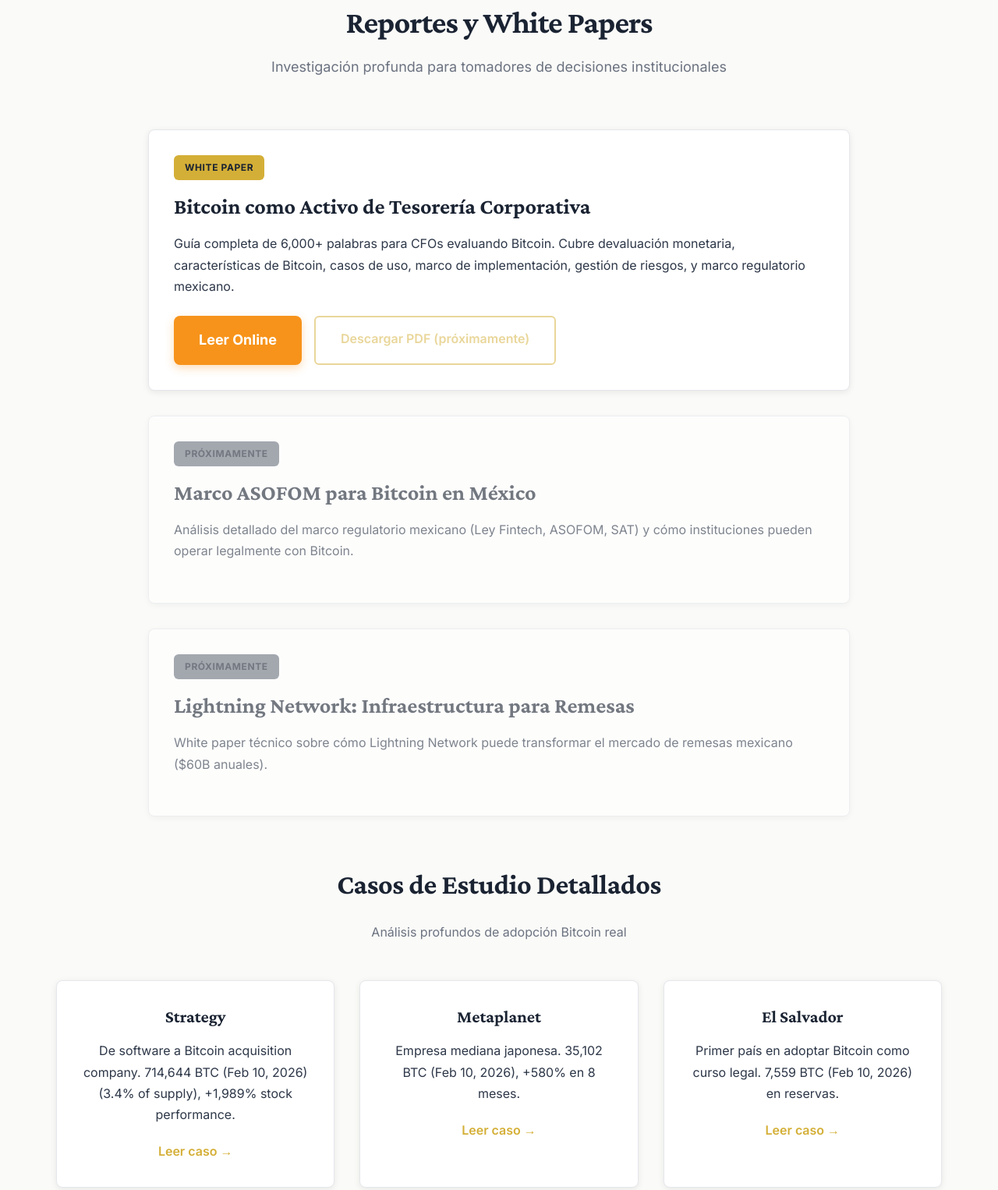
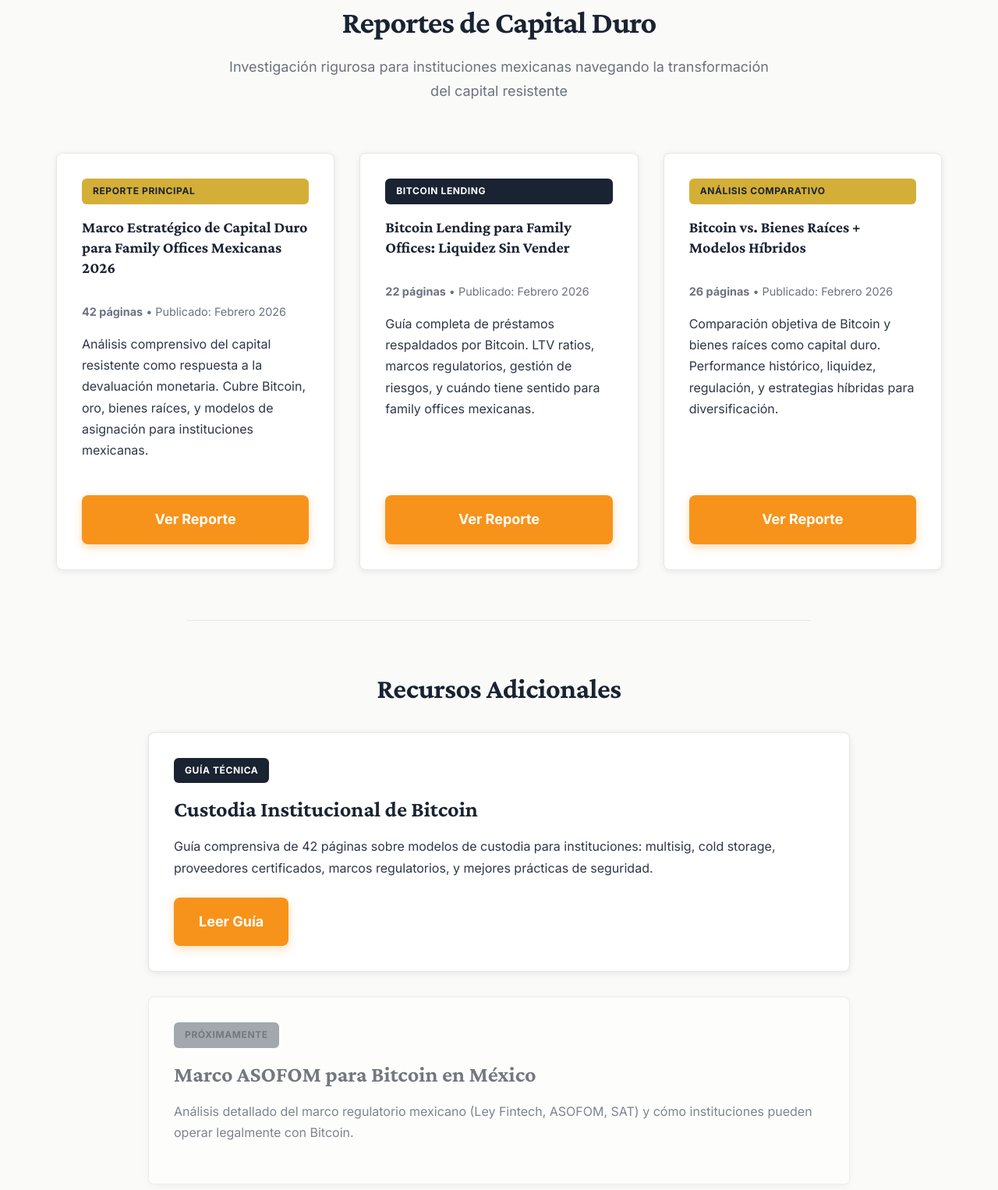
Before and after one commit to BTCBoyd/capitalduro-mx, a plain HTML site: page reportes.html in a window 1280 px wide. Shown: the part 229-1755 px from the top of the page at 78% size. Drawn offline with nearby package versions, Linux system fonts and the light colour scheme.

Commit message:
feat: Update reportes page with all 3 professional reports
Added comprehensive listing of all Capital Duro reports:

PRIMARY REPORTS (3-column grid):
1. Marco Estratégico de Capital Duro (42 pages)
2. Bitcoin Lending para Family Offices (22 pages)
3. Bitcoin vs. Bienes Raíces (26 pages)

ADDITIONAL RESOURCES:
- Custodia Institucional guide (existing)
- Placeholder for upcoming reports

CASE STUDIES:
- MicroStrategy, Metaplanet, El Salvador

Each report card includes:
- Badge (type/category)
- Full title
- Page count + publish date
- Description
- Direct link to full report

Previously: Only showed old 'Tesorería' report
Now: Complete catalog of all available research

```diff
--- a/reportes.html
+++ b/reportes.html
@@ -27,18 +27,69 @@
     <section style="padding: 5rem 0;">
         <div class="container">
             <div class="section-header">
-                <h1 class="section-title">Reportes y White Papers</h1>
-                <p class="section-subtitle">Investigación profunda para tomadores de decisiones institucionales</p>
+                <h1 class="section-title">Reportes de Capital Duro</h1>
+                <p class="section-subtitle">Investigación rigurosa para instituciones mexicanas navegando la transformación del capital resistente</p>
             </div>
 
+            <!-- Featured Reports Grid -->
+            <div style="max-width: 1200px; margin: 4rem auto;">
+                <div class="card-grid card-grid-3">
+
+                    <!-- Report 1: Marco Estratégico -->
+                    <div class="card" style="display: flex; flex-direction: column;">
+                        <span class="badge" style="background: var(--gold-accent);">REPORTE PRINCIPAL</span>
+                        <h3 style="margin-top: 1rem; font-size: 1.25rem;">Marco Estratégico de Capital Duro para Family Offices Mexicanas 2026</h3>
+                        <div style="margin: 1rem 0; color: var(--medium-gray); font-size: 0.9rem;">
+                            <strong>42 páginas</strong> • Publicado: Febrero 2026
+                        </div>
+                        <p style="flex: 1;">Análisis comprensivo del capital resistente como respuesta a la devaluación monetaria. Cubre Bitcoin, oro, bienes raíces, y modelos de asignación para instituciones mexicanas.</p>
+                        <div style="margin-top: 1.5rem;">
+                            <a href="/reporte-marco-estrategico.html" class="button primary" style="width: 100%; text-align: center; display: block;">Ver Reporte</a>
+                        </div>
+                    </div>
+
+                    <!-- Report 2: Bitcoin Lending -->
+                    <div class="card" style="display: flex; flex-direction: column;">
+                        <span class="badge" style="background: var(--navy-primary); color: white;">BITCOIN LENDING</span>
+                        <h3 style="margin-top: 1rem; font-size: 1.25rem;">Bitcoin Lending para Family Offices: Liquidez Sin Vender</h3>
+                        <div style="margin: 1rem 0; color: var(--medium-gray); font-size: 0.9rem;">
+                            <strong>22 páginas</strong> • Publicado: Febrero 2026
+                        </div>
+                        <p style="flex: 1;">Guía completa de préstamos respaldados por Bitcoin. LTV ratios, marcos regulatorios, gestión de riesgos, y cuándo tiene sentido para family offices mexicanas.</p>
+                        <div style="margin-top: 1.5rem;">
+                            <a href="/reporte-bitcoin-lending.html" class="button primary" style="width: 100%; text-align: center; display: block;">Ver Reporte</a>
+                        </div>
+                    </div>
+
+                    <!-- Report 3: Bitcoin vs Real Estate -->
+                    <div class="card" style="display: flex; flex-direction: column;">
+                        <span class="badge" style="background: var(--gold-accent);">ANÁLISIS COMPARATIVO</span>
+                        <h3 style="margin-top: 1rem; font-size: 1.25rem;">Bitcoin vs. Bienes Raíces + Modelos Híbridos</h3>
+                        <div style="margin: 1rem 0; color: var(--medium-gray); font-size: 0.9rem;">
+                            <strong>26 páginas</strong> • Publicado: Febrero 2026
+                        </div>
+                        <p style="flex: 1;">Comparación objetiva de Bitcoin y bienes raíces como capital duro. Performance histórico, liquidez, regulación, y estrategias híbridas para diversificación.</p>
+                        <div style="margin-top: 1.5rem;">
+                            <a href="/reporte-bitcoin-vs-real-estate.html" class="button primary" style="width: 100%; text-align: center; display: block;">Ver Reporte</a>
+                        </div>
+                    </div>
+
+                </div>
+            </div>
+
+            <!-- Divider -->
+            <div style="max-width: 800px; margin: 4rem auto; border-top: 1px solid var(--border-gray);"></div>
+
+            <!-- Additional Resources -->
             <div style="max-width: 900px; margin: 4rem auto;">
+                <h2 style="font-family: var(--font-heading); margin-bottom: 2rem; text-align: center;">Recursos Adicionales</h2>
+
                 <div class="card" style="margin-bottom: 2rem;">
-                    <span class="badge" style="background: var(--gold-accent);">WHITE PAPER</span>
-                    <h3 style="margin-top: 1rem;">Bitcoin como Activo de Tesorería Corporativa</h3>
-                    <p>Guía completa de 6,000+ palabras para CFOs evaluando Bitcoin. Cubre devaluación monetaria, características de Bitcoin, casos de uso, marco de implementación, gestión de riesgos, y marco regulatorio mexicano.</p>
+                    <span class="badge" style="background: var(--navy-primary); color: white;">GUÍA TÉCNICA</span>
+                    <h3 style="margin-top: 1rem;">Custodia Institucional de Bitcoin</h3>
+                    <p>Guía comprensiva de 42 páginas sobre modelos de custodia para instituciones: multisig, cold storage, proveedores certificados, marcos regulatorios, y mejores prácticas de seguridad.</p>
                     <div style="margin-top: 1.5rem; display: flex; gap: 1rem;">
-                        <a href="/reportes/bitcoin-tesoreria-corporativa.html" class="button primary">Leer Online</a>
-                        <span class="button outline" style="opacity: 0.5; cursor: not-allowed;">Descargar PDF (próximamente)</span>
+                        <a href="/custodia.html" class="button primary">Leer Guía</a>
                     </div>
                 </div>
 
@@ -55,39 +106,69 @@
                 </div>
             </div>
 
-            <div style="margin-top: 4rem; text-align: center;">
-                <h2 style="font-family: var(--font-heading); margin-bottom: 1.5rem;">Casos de Estudio Detallados</h2>
-                <p style="color: var(--medium-gray); margin-bottom: 3rem;">Análisis profundos de adopción Bitcoin real</p>
+            <!-- Case Studies Section -->
+            <div style="margin-top: 5rem; text-align: center; background: var(--light-gray); padding: 4rem 2rem; margin-left: -2rem; margin-right: -2rem;">
+                <h2 style="font-family: var(--font-heading); margin-bottom: 1.5rem;">Casos de Estudio</h2>
+                <p style="color: var(--medium-gray); margin-bottom: 3rem; max-width: 700px; margin-left: auto; margin-right: auto;">
+                    Análisis profundos de empresas e instituciones que han implementado estrategias de capital duro
+                </p>
 
                 <div class="card-grid card-grid-3" style="max-width: 1200px; margin: 0 auto;">
                     <div class="card">
-                        <h4>Strategy</h4>
-                        <p>De software a Bitcoin acquisition company. 714,644 BTC (Feb 10, 2026) (3.4% of supply), +1,989% stock performance.</p>
-                        <a href="/casos-estudio/microstrategy.html" style="font-weight: 600; color: var(--gold-accent);">Leer caso →</a>
+                        <h4>Strategy (MicroStrategy)</h4>
+                        <p>De software a Bitcoin acquisition company. 714,644 BTC (Feb 10, 2026) — 3.4% del supply total. Stock performance: +1,989%.</p>
+                        <a href="/casos-estudio/microstrategy.html" style="font-weight: 600; color: var(--gold-accent); text-decoration: none;">Leer caso completo →</a>
                     </div>
 
                     <div class="card">
                         <h4>Metaplanet</h4>
-                        <p>Empresa mediana japonesa. 35,102 BTC (Feb 10, 2026), +580% en 8 meses.</p>
-                        <a href="/casos-estudio/metaplanet.html" style="font-weight: 600; color: var(--gold-accent);">Leer caso →</a>
+                        <p>Empresa mediana japonesa. 35,102 BTC (Feb 10, 2026). Stock performance: +580% en 8 meses tras adopción de estrategia Bitcoin.</p>
+                        <a href="/casos-estudio/metaplanet.html" style="font-weight: 600; color: var(--gold-accent); text-decoration: none;">Leer caso completo →</a>
                     </div>
 
                     <div class="card">
                         <h4>El Salvador</h4>
-                        <p>Primer país en adoptar Bitcoin como curso legal. 7,559 BTC (Feb 10, 2026) en reservas.</p>
-                        <a href="/casos-estudio/el-salvador.html" style="font-weight: 600; color: var(--gold-accent);">Leer caso →</a>
+                        <p>Primer país en adoptar Bitcoin como curso legal. 7,559 BTC en reservas (Feb 10, 2026). Modelo de adopción nacional.</p>
+                        <a href="/casos-estudio/el-salvador.html" style="font-weight: 600; color: var(--gold-accent); text-decoration: none;">Leer caso completo →</a>
                     </div>
                 </div>
             </div>
+
+        </div>
+    </section>
+
+    <!-- Newsletter CTA -->
+    <section style="background: var(--navy-primary); padding: 4rem 2rem; color: white; text-align: center;">
+        <div class="container" style="max-width: 700px;">
+            <h2 style="font-family: var(--font-heading); margin-bottom: 1rem; color: white;">Reciba Nuevos Reportes</h2>
+            <p style="color: rgba(255,255,255,0.7); margin-bottom: 2rem;">
+                Análisis institucional directo a su inbox. Sin spam, solo investigación de calidad.
+            </p>
+            <form class="newsletter-form" id="newsletter-form">
+                <input type="email" placeholder="Email corporativo" required style="flex: 1; padding: 1rem 1.5rem; border: 2px solid rgba(255,255,255,0.3); background: rgba(255,255,255,0.1); color: white; font-size: 1rem; border-radius: 4px;">
+                <button type="submit" class="button primary" style="background: var(--gold-accent); color: var(--navy-primary); border: none;">Suscribirse</button>
+            </form>
         </div>
     </section>
 
     <footer class="footer">
         <div class="container">
             <div class="footer-bottom" style="padding: 2rem 0; text-align: center;">
-                <p>© 2026 Capital Duro</p>
+                <p>© 2026 Capital Duro • Investigación independiente sobre capital resistente</p>
             </div>
         </div>
     </footer>
+
+    <script>
+        // Newsletter form handler
+        document.getElementById('newsletter-form').addEventListener('submit', function(e) {
+            e.preventDefault();
+            const email = this.querySelector('input[type="email"]').value;
+
+            // TODO: Integrate with ConvertKit
+            alert('¡Gracias por suscribirse! Recibirá nuestros reportes pronto.');
+            this.reset();
+        });
+    </script>
 </body>
 </html>
```
